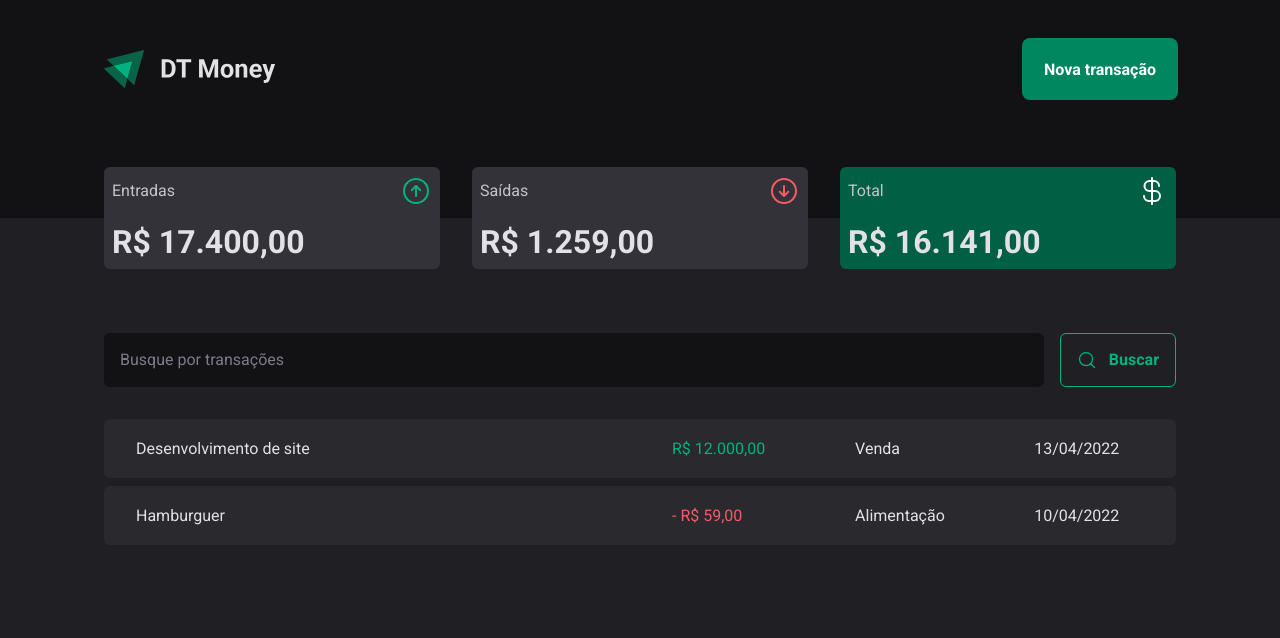
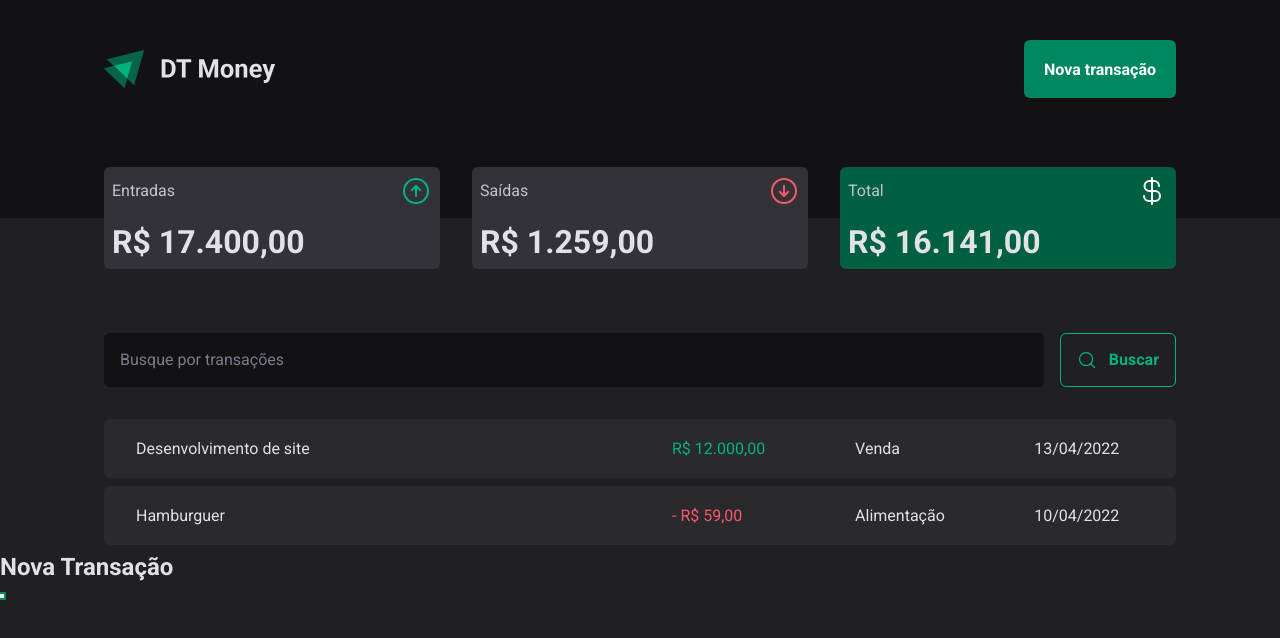
Before and after one commit to alexandronrossi/03-dt-money, a React (Vite) app: page / in a window 1280 px wide. Both pictures are taken after a click on the button "Nova transação". Shown: the top 638 px of the page. Built offline with nearby package versions, Linux system fonts and the light colour scheme.

Commit message:
Curso: Consumo de API e permormance no ReactJS | Módulo: Estrutura visual | Aula: Criando um modal acessível

```diff
--- a/package.json
+++ b/package.json
@@ -10,6 +10,7 @@
     "preview": "vite preview"
   },
   "dependencies": {
+    "@radix-ui/react-alert-dialog": "^1.1.1",
     "phosphor-react": "^1.4.1",
     "react": "^18.3.1",
     "react-dom": "^18.3.1",
--- a/src/components/Header/index.tsx
+++ b/src/components/Header/index.tsx
@@ -1,3 +1,5 @@
+import * as AlertDialog from '@radix-ui/react-alert-dialog';
+
 import { HeaderContainer, HeaderContent, NewTransactionButton } from './styles'
 
 import logoImg from '../../assets/logo.svg'
@@ -7,7 +9,19 @@ export function Header() {
 	  <HeaderContainer>
 		<HeaderContent>
 			<img src={logoImg} alt="" />
-			<NewTransactionButton >Nova transação</NewTransactionButton>
+			<AlertDialog.Root>
+				<AlertDialog.Trigger asChild>
+					<NewTransactionButton >Nova transação</NewTransactionButton>
+				</AlertDialog.Trigger>
+
+				<AlertDialog.Portal>
+					<AlertDialog.Overlay />
+					<AlertDialog.Content>
+						<AlertDialog.Title>Nova Transação</AlertDialog.Title>
+						<AlertDialog.Cancel />
+					</AlertDialog.Content>
+				</AlertDialog.Portal>
+			</AlertDialog.Root>
 		</HeaderContent>
 	  </HeaderContainer>
 	)
```
Also changed, not shown: 1 other file (tests, documents, lock files or other folders).
